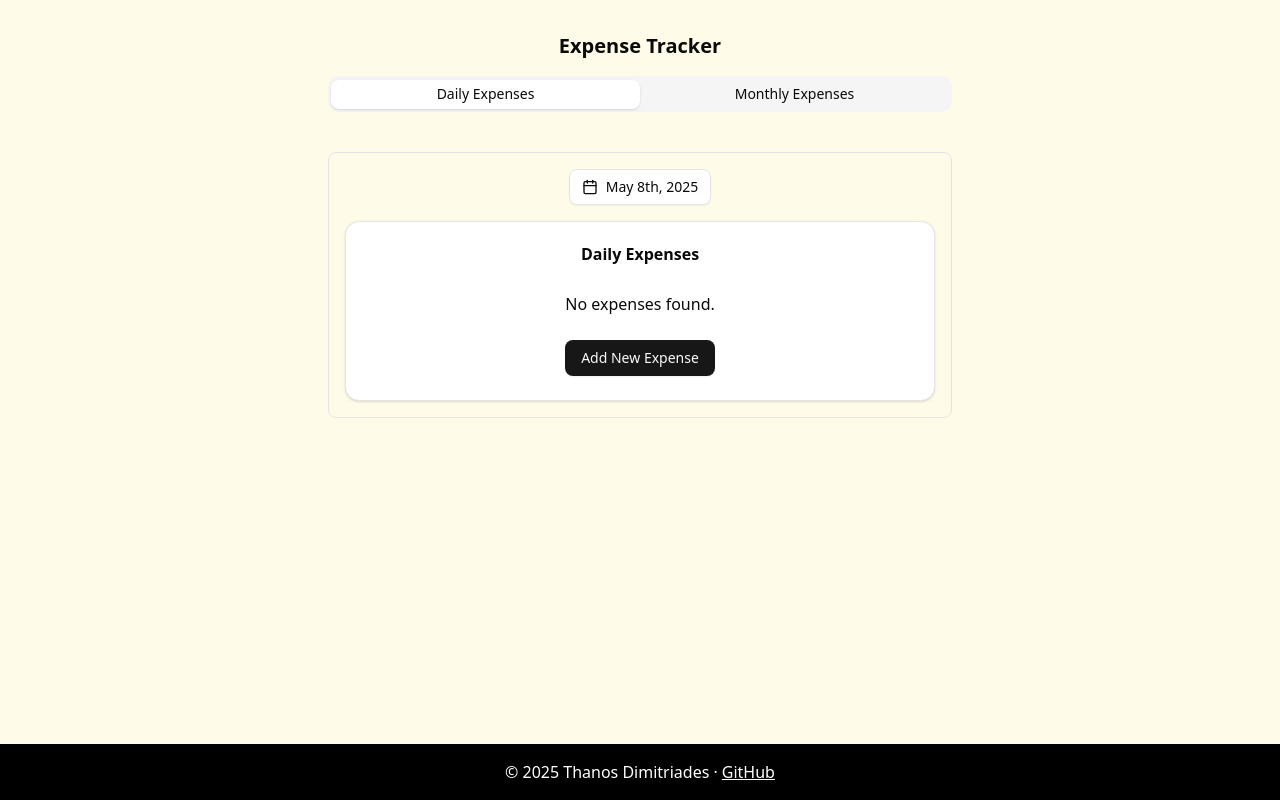
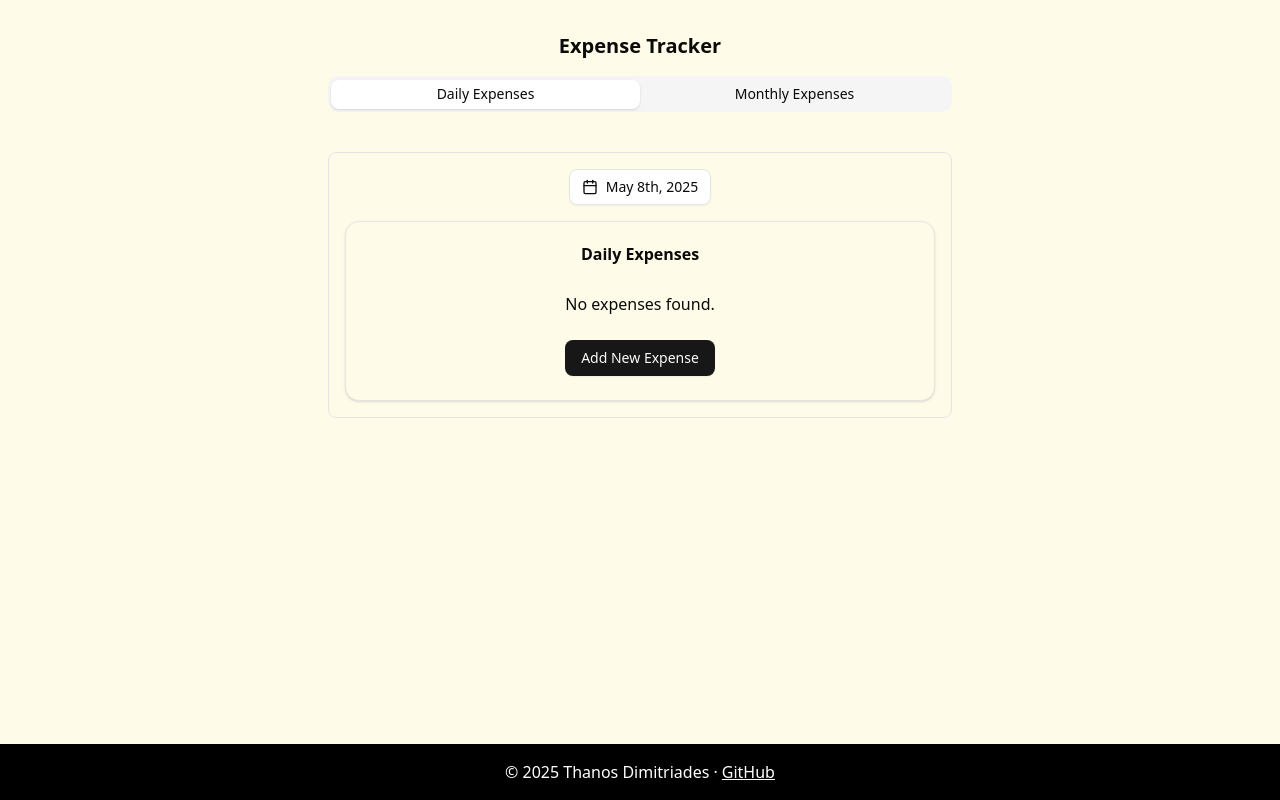
Before and after one commit to lapiselazul/expense-tracker-nextjs, a Next.js app: page / in a window 1280 px wide. Built offline with nearby package versions, Linux system fonts and the light colour scheme.

Commit message:
color changes

```diff
--- a/app/page.tsx
+++ b/app/page.tsx
@@ -11,7 +11,7 @@ export default function Home() {
         <h1 className="text-xl text-center font-bold m-4">Expense Tracker</h1>
 
         <Tabs defaultValue="daily" className="w-full">
-          <div className="flex justify-center w-full mb-4">
+          <div className="flex justify-center w-full mb-4 bg-yellow-50">
             <TabsList className="grid grid-cols-2 w-full md:w-1/2 lg:w-1/2">
               <TabsTrigger value="daily">Daily Expenses</TabsTrigger>
               <TabsTrigger value="monthly">Monthly Expenses</TabsTrigger>
--- a/components/ExpenseChart.tsx
+++ b/components/ExpenseChart.tsx
@@ -51,7 +51,7 @@ export default function ExpenseChart({
   isMonthly?: boolean;
 }) {
   return (
-    <Card className="flex flex-col text-center">
+    <Card className="flex flex-col text-center bg-yellow-50">
       <CardHeader className="items-center pb-0">
         <CardTitle>{isMonthly ? "Monthly" : "Daily"} Expenses</CardTitle>
       </CardHeader>
```
